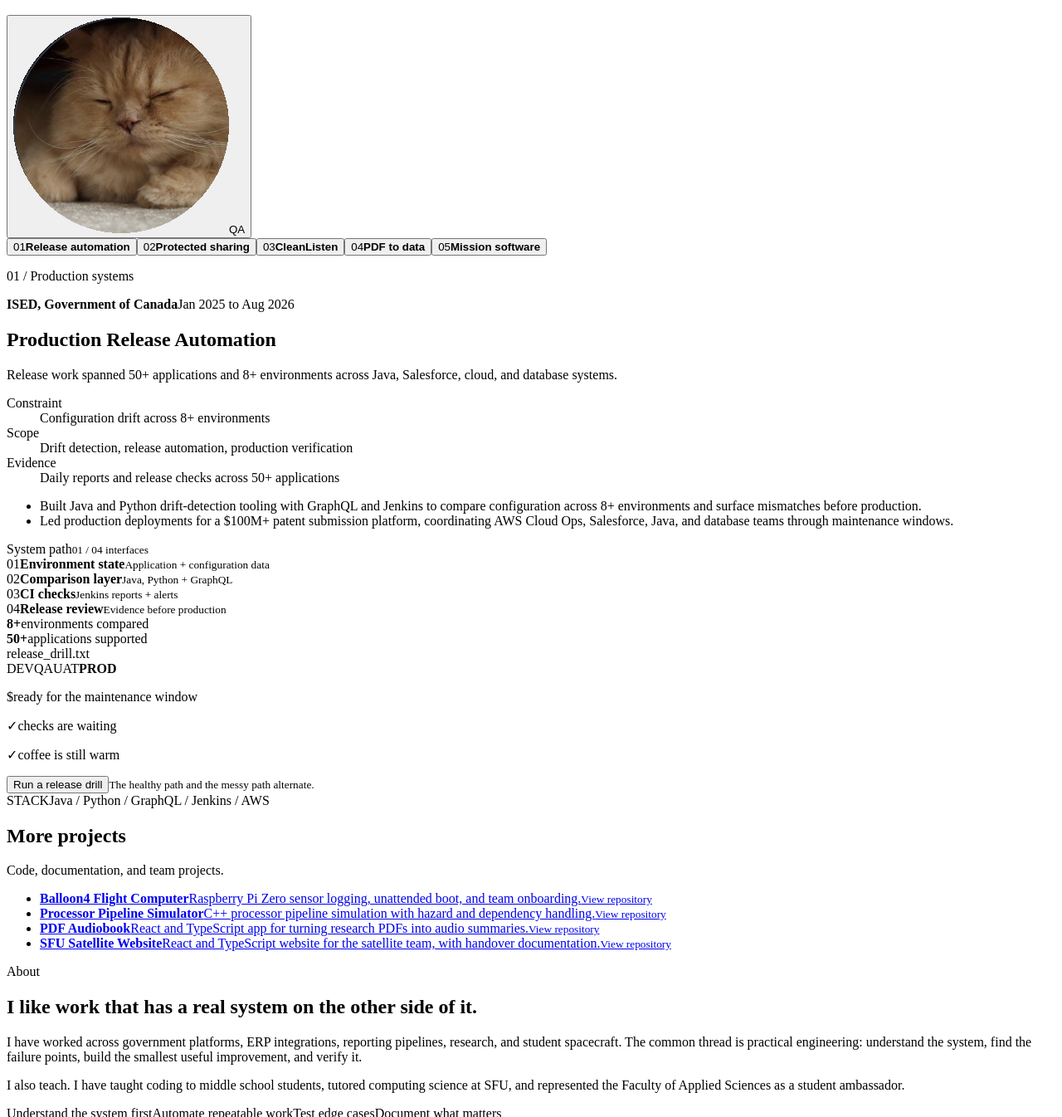
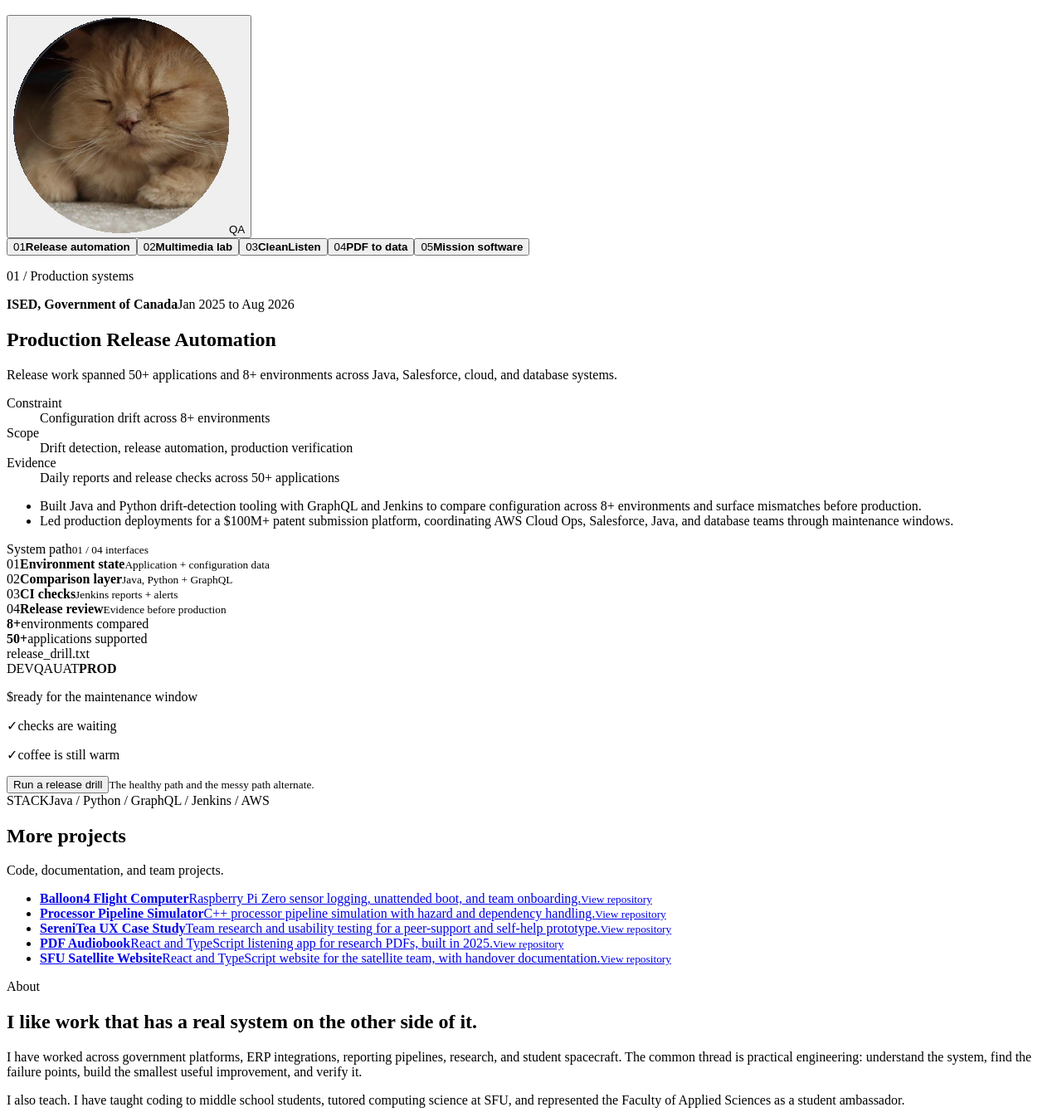
Before and after one commit to jumiknows/portfolio, a React (Vite) app: page / in a window 1280 px wide. Shown: the part 760-2106 px from the top of the page at 83% size. Built offline with nearby package versions, Linux system fonts and the light colour scheme; the HTML template or start-up script is replaced by a standard one.

Commit message:
feat: feature multimedia lab in portfolio

```diff
--- a/src/content.ts
+++ b/src/content.ts
@@ -1,4 +1,4 @@
-export type ProjectId = 'production' | 'privacy' | 'cleanlisten' | 'data' | 'space'
+export type ProjectId = 'production' | 'multimedia' | 'cleanlisten' | 'data' | 'space'
 
 export interface Link {
   label: string
@@ -73,33 +73,33 @@ export const projects: Project[] = [
     verification: 'Daily reports and release checks across 50+ applications',
   },
   {
-    id: 'privacy',
-    tab: 'Protected sharing',
-    label: '02 / Browser privacy',
-    organization: 'Personal project',
+    id: 'multimedia',
+    tab: 'Multimedia lab',
+    label: '02 / Media algorithms',
+    organization: 'Independent project inspired by SFU CMPT 365',
     dates: 'Sep 2026',
-    title: 'ShareGuard',
+    title: 'Multimedia Systems Lab',
     intro:
-      'Screen sharing can expose credentials and payment details that the presenter still needs to see while working.',
+      'Audio and image algorithms became much easier to understand once I could see each transform, test it, and compare the result.',
     details: [
-      'Built a Chrome Manifest V3 extension that keeps the host browser unchanged while rendering a separate audience view with selective masking for passwords, API tokens, payment-card numbers, and user-defined blackout regions.',
-      'Implemented tab capture, DOM geometry scanning, Canvas-based redaction, fail-closed navigation recovery, protected recording, deterministic unit tests, and Chromium smoke tests without requiring a cloud backend.',
+      'Built a dependency-free Java 17 desktop suite that reads PCM WAV files, separates stereo channels, renders waveforms, and verifies a complete Huffman encode and decode cycle.',
+      'Implemented YUV brightness and saturation controls, monochrome colour mapping, ordered and Floyd Steinberg dithering, block DCT compression, PSNR, and a radix-two FFT spectrum, backed by eight deterministic tests.',
     ],
     proof: [
-      { value: '3', label: 'automatic secret categories' },
-      { value: 'LOCAL', label: 'MVP processing model' },
+      { value: '8', label: 'deterministic tests' },
+      { value: '2', label: 'interactive media labs' },
     ],
-    tools: ['JavaScript', 'Chrome MV3', 'Canvas', 'Playwright'],
+    tools: ['Java 17', 'Swing', 'RIFF/WAV', 'DCT', 'FFT'],
     system: [
-      { label: 'Browser tab', detail: 'Original host view' },
-      { label: 'DOM scanner', detail: 'Visible sensitive regions' },
-      { label: 'Detector', detail: 'High-confidence local rules' },
-      { label: 'Protected canvas', detail: 'Audience-only redaction' },
+      { label: 'Media input', detail: 'PCM WAV and image files' },
+      { label: 'Decode and transform', detail: 'RIFF, YUV, dithering' },
+      { label: 'Compress and analyze', detail: 'Huffman, DCT, FFT' },
+      { label: 'Verify', detail: 'Round trips, metrics, and visual demos' },
     ],
-    constraint: 'Hide sensitive content from viewers without changing the host view',
-    ownership: 'Capture orchestration, detection, protected renderer, navigation recovery, UI',
-    verification: 'Unit tests and Chromium smoke tests for detection, rendering, and navigation',
-    links: [{ label: 'View code', href: 'https://github.com/jumiknows/shareguard' }],
+    constraint: 'Make low-level media algorithms visible without hiding them behind third-party libraries',
+    ownership: 'WAV parsing, codecs, transforms, interface, tests, and documentation',
+    verification: 'Eight deterministic tests plus generated visual demonstrations',
+    links: [{ label: 'View code', href: 'https://github.com/jumiknows/multimedia-systems-lab' }],
   },
   {
     id: 'cleanlisten',
@@ -188,7 +188,7 @@ export const projects: Project[] = [
     links: [
       { label: 'ALEASAT', href: 'https://www.aleasat.space/' },
       { label: 'SFU SAT', href: 'https://sfusat.org/' },
-      { label: 'Mission software code', href: 'https://github.com/jumiknows/AleasatV2' },
+      { label: 'Mission software code', href: 'https://github.com/jumiknows/Aleasat-Mission-Software' },
       { label: 'Balloon4 flight computer', href: 'https://github.com/jumiknows/Balloon4' },
     ],
   },
@@ -206,8 +206,13 @@ export const otherProjects = [
     href: 'https://github.com/jumiknows/Processor-Pipeline-Simulator',
   },
   {
+    title: 'SereniTea UX Case Study',
+    description: 'Team research and usability testing for a peer-support and self-help prototype.',
+    href: 'https://github.com/jumiknows/portfolio/blob/main/docs/serenitea-ux-case-study.md',
+  },
+  {
     title: 'PDF Audiobook',
-    description: 'React and TypeScript app for turning research PDFs into audio summaries.',
+    description: 'React and TypeScript listening app for research PDFs, built in 2025.',
     href: 'https://github.com/jumiknows/pdf-audiobook',
   },
   {
```
